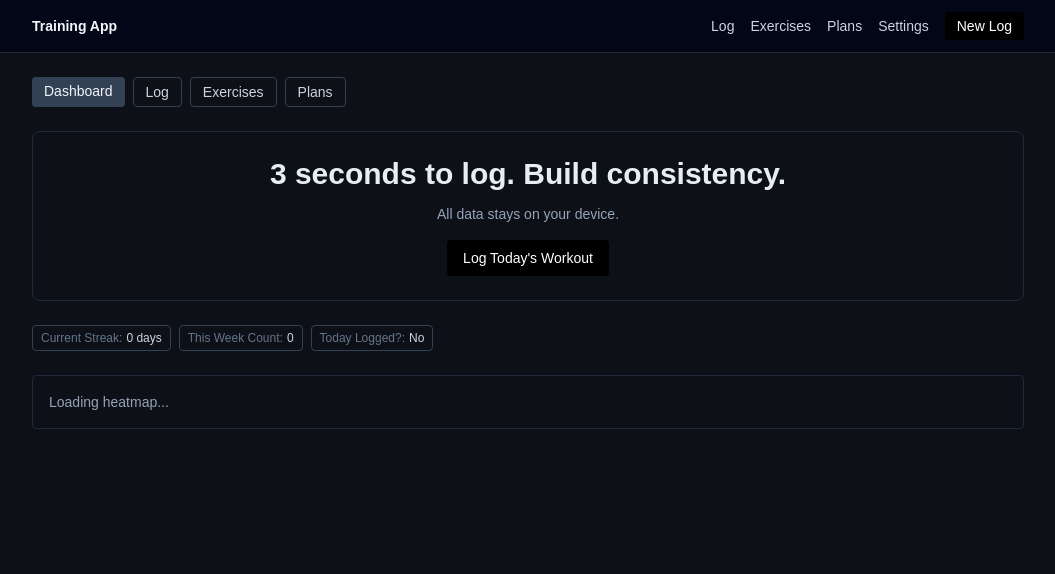
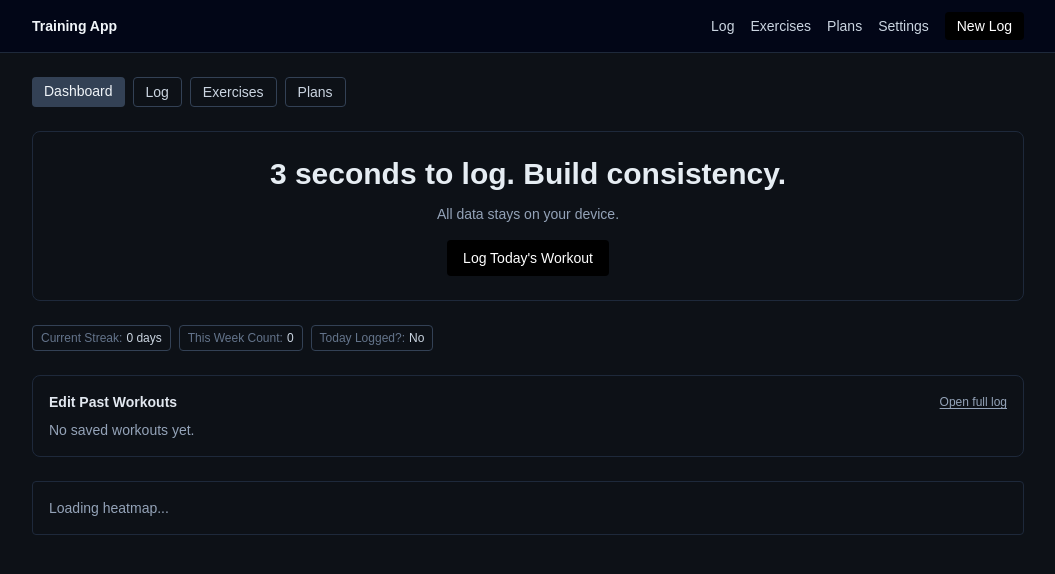
Before and after one commit to naokiwork/training_app, a Next.js app: page / in a window 1280 px wide. Shown: the top 574 px of the page, without its empty margins (112-1167 px from the left). Built offline with nearby package versions, Linux system fonts and the light colour scheme.

Commit message:
Update 変更内容

```diff
--- a/app/DashboardClient.tsx
+++ b/app/DashboardClient.tsx
@@ -5,7 +5,8 @@ import { useEffect, useState } from "react";
 import { Heatmap } from "@/components/Heatmap";
 import { MetadataRow } from "@/components/MetadataRow";
 import { PageTabs } from "@/components/PageTabs";
-import { getDashboardStats } from "@/lib/localdb/repo";
+import { getDashboardStats, listRecentSessionDetails } from "@/lib/localdb/repo";
+import type { LocalSessionDetail } from "@/lib/localdb/types";
 
 type DashboardStats = {
   streak: number;
@@ -19,11 +20,13 @@ export function DashboardClient() {
     thisWeekCount: 0,
     todayLogged: false,
   });
+  const [recentSessions, setRecentSessions] = useState<LocalSessionDetail[]>([]);
 
   useEffect(() => {
     async function load() {
-      const next = await getDashboardStats();
-      setStats(next);
+      const [nextStats, recent] = await Promise.all([getDashboardStats(), listRecentSessionDetails(8)]);
+      setStats(nextStats);
+      setRecentSessions(recent);
     }
     void load();
   }, []);
@@ -57,6 +60,41 @@ export function DashboardClient() {
         ]}
       />
 
+      <div className="space-y-2 rounded-lg border border-slate-800 p-4">
+        <div className="flex items-center justify-between">
+          <h2 className="text-sm font-semibold text-slate-200">Edit Past Workouts</h2>
+          <Link href="/log" className="text-xs text-slate-400 underline underline-offset-2">
+            Open full log
+          </Link>
+        </div>
+        {recentSessions.length === 0 ? (
+          <p className="text-sm text-slate-400">No saved workouts yet.</p>
+        ) : (
+          <div className="space-y-2">
+            {recentSessions.map((session) => (
+              <div
+                key={session.id}
+                className="flex items-center justify-between rounded border border-slate-800 px-3 py-2"
+              >
+                <div>
+                  <p className="text-sm text-slate-200">{session.date}</p>
+                  <p className="text-xs text-slate-400">
+                    {session.exercises.length} exercises / {session.exercises.reduce((n, ex) => n + ex.sets.length, 0)}{" "}
+                    sets
+                  </p>
+                </div>
+                <Link
+                  href={`/log/${session.id}/edit`}
+                  className="rounded border border-slate-700 px-2 py-1 text-xs text-slate-200"
+                >
+                  Edit
+                </Link>
+              </div>
+            ))}
+          </div>
+        )}
+      </div>
+
       <Heatmap />
     </section>
   );
--- a/lib/localdb/repo.ts
+++ b/lib/localdb/repo.ts
@@ -243,6 +243,14 @@ export async function getLatestSessionDetail() {
   return getSessionDetail(all[0].id);
 }
 
+export async function listRecentSessionDetails(limit = 8): Promise<LocalSessionDetail[]> {
+  const all = await listAllSessions();
+  all.sort((a, b) => b.updatedAt - a.updatedAt);
+  const picked = all.slice(0, Math.max(0, limit));
+  const details = await Promise.all(picked.map((session) => getSessionDetail(session.id)));
+  return details.filter((item): item is LocalSessionDetail => Boolean(item));
+}
+
 export async function saveQuickSession(exerciseId: string, reps: number, date = today()) {
   const result = await upsertSessionWithDetails({
     date,
```
